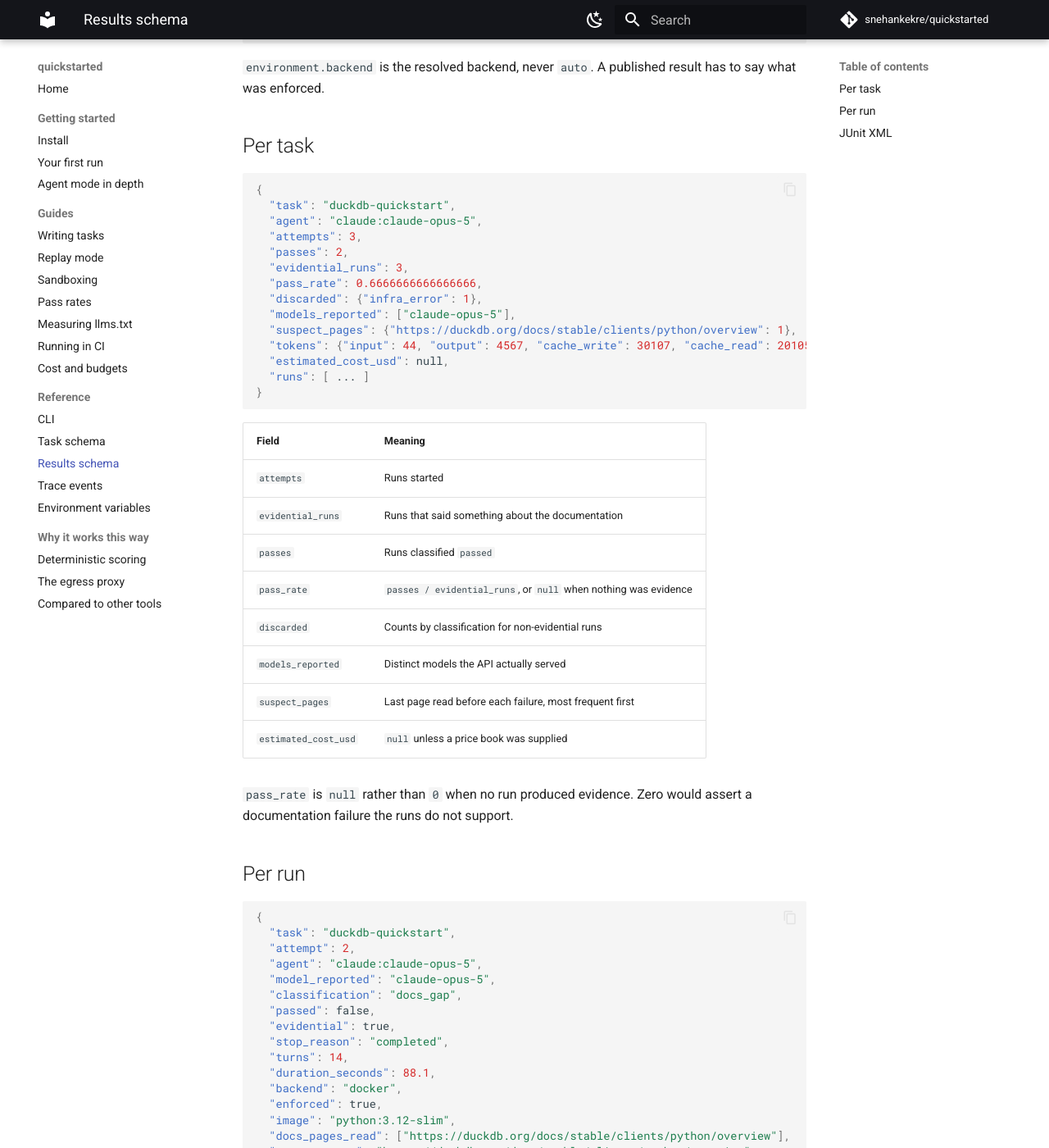
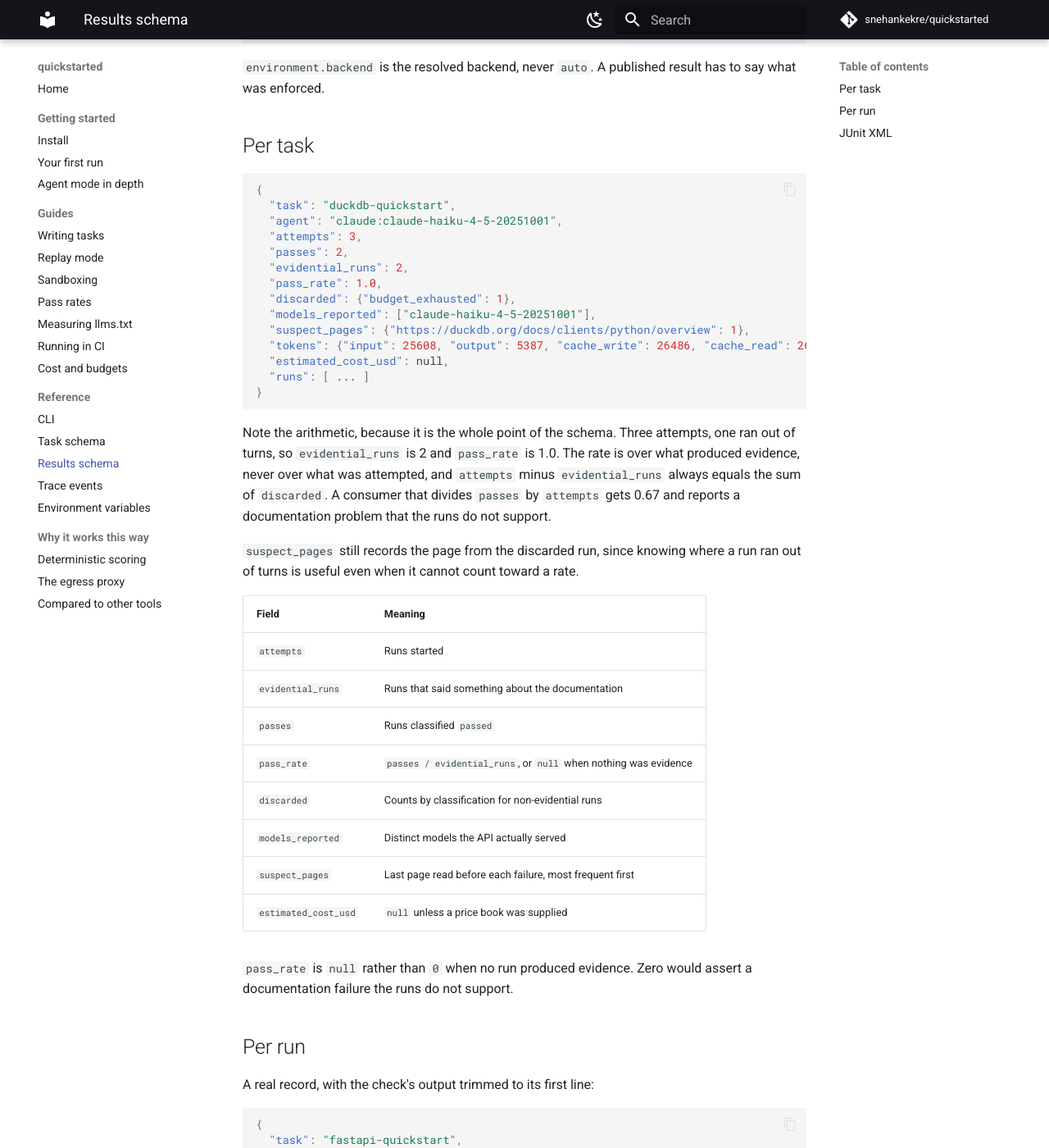
Before and after one commit to snehankekre/quickstarted, an MkDocs documentation site: the page built from docs/reference/results.md, in a window 1280 px wide and 1400 px high, scrolled down 618 px. Shown: the whole window at 82% size. Built offline with MkDocs 1.6.1 and Material for MkDocs 9.7.7, drawn with Linux system fonts in a browser that asks for light colours; comment, search, counter and statistics services are not loaded; some of the changed text lies outside the part shown.

Commit message:
Follow client-side redirects, and use real runs in the docs examples
The duckdb entrypoint returns 73 characters. duckdb.org answers its versioned
doc URLs with a stub that renders as "Redirecting..." and names the real page in
a meta refresh, so the fetcher was handing agents an empty page and the task was
measuring recovery rather than documentation. Opus still passed it 3/3, which
means it was working from prior knowledge, which the system prompt forbids. The
same URL now yields 21,659 characters.

A browser follows that refresh. An agent with a browser reads the docs and an
agent without reads nothing, so following it is what makes the comparison mean
anything. Only within the same host: a stub pointing elsewhere would take the
agent off the documentation allowlist, which is the attribution hole the proxy
exists to close. Both URLs go in the trace, and the cache stays keyed on what was
requested so a rerun is one hit rather than two round trips.

Separately, the failure examples in the docs were illustrative and one of them
was arithmetically impossible: three attempts with three evidential runs and one
discarded. All of them are now real records from real runs, including the
FastAPI docs_gap and its check output. The results-schema page now also explains
the arithmetic those fields have to satisfy, which I verified holds across all
100 task records in the benchmark.

````diff
--- a/docs/reference/results.md
+++ b/docs/reference/results.md
@@ -35,19 +35,29 @@
 ```json
 {
   "task": "duckdb-quickstart",
-  "agent": "claude:claude-opus-5",
+  "agent": "claude:claude-haiku-4-5-20251001",
   "attempts": 3,
   "passes": 2,
-  "evidential_runs": 3,
-  "pass_rate": 0.6666666666666666,
-  "discarded": {"infra_error": 1},
-  "models_reported": ["claude-opus-5"],
-  "suspect_pages": {"https://duckdb.org/docs/stable/clients/python/overview": 1},
-  "tokens": {"input": 44, "output": 4567, "cache_write": 30107, "cache_read": 201059},
+  "evidential_runs": 2,
+  "pass_rate": 1.0,
+  "discarded": {"budget_exhausted": 1},
+  "models_reported": ["claude-haiku-4-5-20251001"],
+  "suspect_pages": {"https://duckdb.org/docs/clients/python/overview": 1},
+  "tokens": {"input": 25608, "output": 5387, "cache_write": 26486, "cache_read": 261469},
   "estimated_cost_usd": null,
   "runs": [ ... ]
 }
 ```
+
+Note the arithmetic, because it is the whole point of the schema. Three attempts,
+one ran out of turns, so `evidential_runs` is 2 and `pass_rate` is 1.0. The rate
+is over what produced evidence, never over what was attempted, and `attempts`
+minus `evidential_runs` always equals the sum of `discarded`. A consumer that
+divides `passes` by `attempts` gets 0.67 and reports a documentation problem that
+the runs do not support.
+
+`suspect_pages` still records the page from the discarded run, since knowing
+where a run ran out of turns is useful even when it cannot count toward a rate.
 
 | Field | Meaning |
 | --- | --- |
@@ -65,28 +75,37 @@
 
 ## Per run
 
+A real record, with the check's output trimmed to its first line:
+
 ```json
 {
-  "task": "duckdb-quickstart",
-  "attempt": 2,
-  "agent": "claude:claude-opus-5",
-  "model_reported": "claude-opus-5",
+  "task": "fastapi-quickstart",
+  "attempt": 1,
+  "agent": "openai:gpt-5.2-2025-12-11",
+  "model_reported": "gpt-5.2-2025-12-11",
   "classification": "docs_gap",
   "passed": false,
   "evidential": true,
   "stop_reason": "completed",
-  "turns": 14,
-  "duration_seconds": 88.1,
+  "turns": 8,
+  "duration_seconds": 65.85,
   "backend": "docker",
   "enforced": true,
   "image": "python:3.12-slim",
-  "docs_pages_read": ["https://duckdb.org/docs/stable/clients/python/overview"],
-  "suspect_page": "https://duckdb.org/docs/stable/clients/python/overview",
+  "docs_pages_read": ["https://fastapi.tiangolo.com/tutorial/first-steps/"],
+  "suspect_page": "https://fastapi.tiangolo.com/tutorial/first-steps/",
   "docs_bypass_attempts": 0,
-  "success_check": {"exit_code": 1, "output": "AssertionError: no table named orders"},
-  "tokens": {"input": 22, "output": 2100, "cache_write": 15000, "cache_read": 98000}
+  "success_check": {
+    "exit_code": 1,
+    "output": "GET /items/42 never answered correctly. Last attempt: URLError: <urlopen error [Errno 111] Connection refused>"
+  },
+  "tokens": {"input": 11121, "output": 628, "cache_write": 0, "cache_read": 56320}
 }
 ```
+
+`cache_write` is 0 and `cache_read` is not, because OpenAI does not bill cache
+writes; the four counters mean the same thing across vendors but not every vendor
+populates all four. See [cost and budgets](../guides/cost.md).
 
 | Field | Meaning |
 | --- | --- |
````
Also changed, not shown: CHANGELOG.md (+10 -0 lines), docs/getting-started/first-run.md (+24 -10 lines), docs/guides/pass-rates.md (+22 -14 lines), docs/index.md (+21 -8 lines), docs/reference/trace.md (+14 -1 lines), 3 other files.
